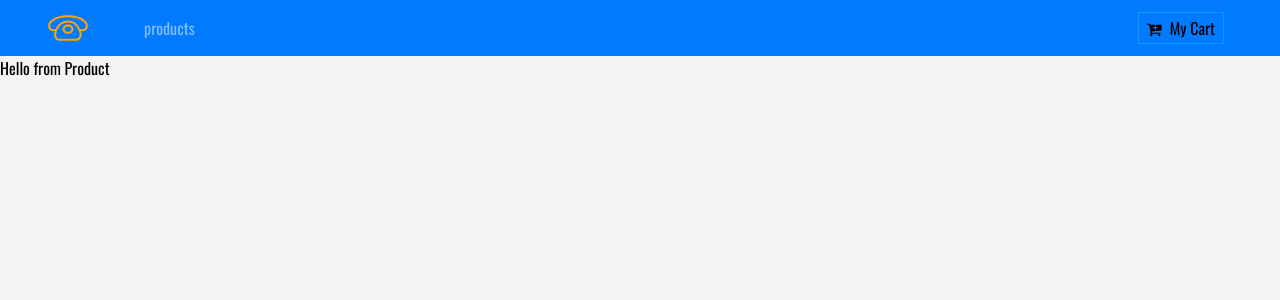
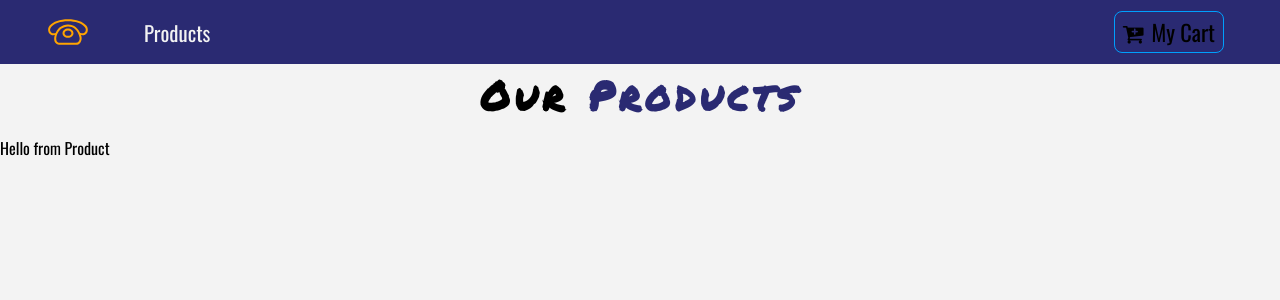
Before and after one commit to nagireddy1234/E-commerce_capstoneProject, a React (Create React App) app: page / in a window 1280 px wide. Shown: the top 300 px of the page. Built offline with nearby package versions, Linux system fonts and the light colour scheme.

Commit message:
added "reusable button to Navbar"

```diff
--- /dev/null
+++ b/src/Components/Button.js
@@ -0,0 +1,21 @@
+import styled from 'styled-components'
+
+export const ButtonContainer = styled.button`
+text-transform: capitalize;
+font-size: 1.4rem;
+background: transparent;
+border: 0.05rem solid var(--lightBlue);
+border-radius: 0.5rem !important;
+padding: 0.2rem 0.5rem;
+outline-color: red;
+cursor:pointer !important;
+display: inline-block;
+margin: 0.2rem 0.5rem 0.2rem 0;
+transition:all 0.5s ease-in-out;
+  &:hover {
+  background:var(--lightBlue);
+  color: var(--mainBlue);
+  &:focus{
+  outline:none;
+  }
+`
--- a/src/Components/Navbar.js
+++ b/src/Components/Navbar.js
@@ -1,11 +1,12 @@
 import React from 'react';
 import {Link} from "react-router-dom";
+import styled from "styled-components";
 import logo from '../logo.svg';
-import styled from 'styled-components'
+import {ButtonContainer} from "./Button";
 
 const NavBar = () => {
   return (
-    <nav className="navbar navbar-expand-sm bg-primary navbar-dark px-sm-5">
+    <NavWrapper className="navbar navbar-expand-sm navbar-dark px-sm-5">
     {/* https://www.iconfinder.com/icons/1243689/call_phone_icon
 Creative Commons (Attribution 3.0 Unported);
 https://www.iconfinder.com/Makoto_msk */}
@@ -29,27 +30,16 @@
   </ButtonContainer>
     </Link>
 
-    </nav>
+    </NavWrapper>
   );
+
 };
 
-const ButtonContainer = styled.button`
-text-transform: capitalize;
-font - size: 1.4rem;
-background: transparent;
-border: 0.05rem solid var(--lightBlue);
-border - radius: 0.5rem;
-padding: 0.2rem 0.5rem;
-outline - color: red;
-cursor: pointer;
-display: inline - block;
-margin: 0.2rem 0.5rem 0.2rem 0;
-transition: all 0.5s ease -in -out;
-  &: hover {
-  background: var(--lightBlue);
-  color: var(--mainBlue);
-  &:focus{
-    outline:none;
-  }
-`
+const NavWrapper = styled.nav`
+  background: var(--mainBlue);
+  .nav-link {
+    color: var(--mainWhite) !important;
+    font-size:1.3rem !important;
+    text-transform:capitalize !important;
+  } `
 export default NavBar;
--- a/src/Components/ProductList.js
+++ b/src/Components/ProductList.js
@@ -1,12 +1,23 @@
 import React, { Component } from 'react'
 import Product from "./Product"
+import Title from './Title'
 
 export default class ProductList extends Component {
+
+  state={
+
+  }
+
   render() {
     return (
-      <div>
+      <React.Fragment>
+      <div className="container">
+      <Title name="our" title="products" />
+      <div className="row">
+      </div>
+      </div>
         <Product />
-      </div>
+      </React.Fragment>
     )
   }
 }
--- /dev/null
+++ b/src/Components/Title.js
@@ -0,0 +1,13 @@
+import React from "react";
+
+export default function Title({ name, title }) {
+  return (
+    <div className="row">
+      <div className="col-10 mx-auto my-2 text-center text-title">
+        <h1 className="text-capitalize font-weight-bold">
+          {name} <strong className="text-blue">{title}</strong>
+        </h1>
+      </div>
+    </div>
+  );
+}
```
